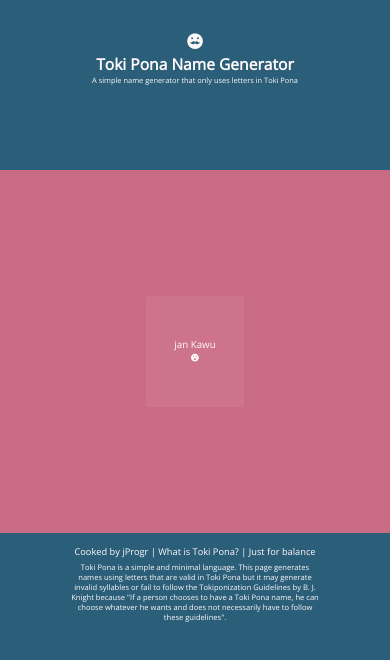
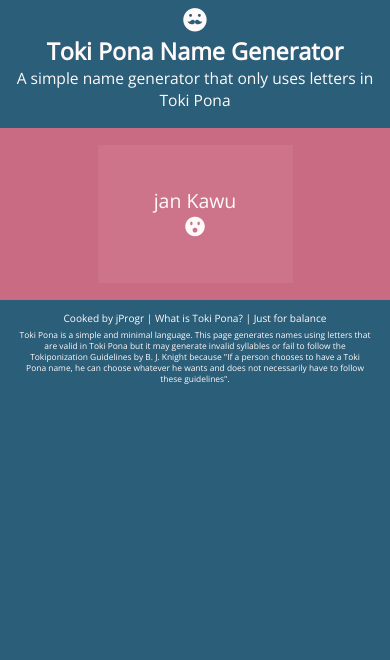
Before and after one commit to jProgr/toki-pona-name-gen, a plain HTML site: page index.html in a window 390 px wide. Drawn offline with nearby package versions, Linux system fonts and the light colour scheme; files whose address does not match are found by name.

Commit message:
Responsive design

```diff
--- a/index.html
+++ b/index.html
@@ -2,7 +2,7 @@
 <html>
     <head>
         <meta charset="utf-8">
-        <meta name="viewport" content="width=device-width, initial-scale=1.0, maximum-scale=1.0">
+        <meta name="viewport" content="width=device-width, initial-scale=1.0">
         <link href="https://fonts.googleapis.com/css?family=Open+Sans" rel="stylesheet">
         <link rel="stylesheet" type="text/css" href="main.css">
 
--- a/main.css
+++ b/main.css
@@ -54,10 +54,7 @@ p.subtitle { font-size: 1.91vw; }
     text-align: center;
     padding-top: 5vh;
     padding-bottom: 5vh;
-    /*border-top: solid #2B5E79 1px;*/
-    /*border-bottom: solid snow 1px;*/
     border-radius: 1px;
-    /*background-color: rgba(43, 94, 121, .1);*/
     background-color: rgba(255, 255, 255, .05);
 }
 
@@ -101,3 +98,57 @@ ul.footer-links
 ul.footer-links li { display: inline; }
 ul.footer-links li::after { content: " | "; }
 ul.footer-links li:last-child::after { content: none; }
+
+/* Responsive */
+
+@media screen and (max-width: 1110px)
+{
+    /* Header */
+
+    header
+    { margin-top: 6vmin; }
+
+    /* Main */
+
+    #main
+    {
+        margin-top: 5vh;
+        padding-top: 7vh;
+        padding-bottom: 7vh;
+        font-size: 3vw;
+    }
+
+    button#new-name{ font-size: 3vw; }
+}
+
+@media screen and (max-width: 500px)
+{
+    /* Header */
+
+    header
+    { margin-top: 2vmin; }
+    h1.title, i.title { font-size: 6vw; }
+    p.subtitle { font-size: 4vw; }
+
+    /* Main */
+
+    #main
+    {
+        margin-top: 2vh;
+        padding-top: 2vh;
+        padding-bottom: 2vh;
+        font-size: 5vw;
+    }
+
+    button#new-name{ font-size: 5vw; }
+
+    /* Footer */
+
+    p.description
+    {
+        width: 90vw;
+        font-size: 1vmax;
+    }
+
+    ul.footer-links { font-size: 1.2vmax; }
+}
```
